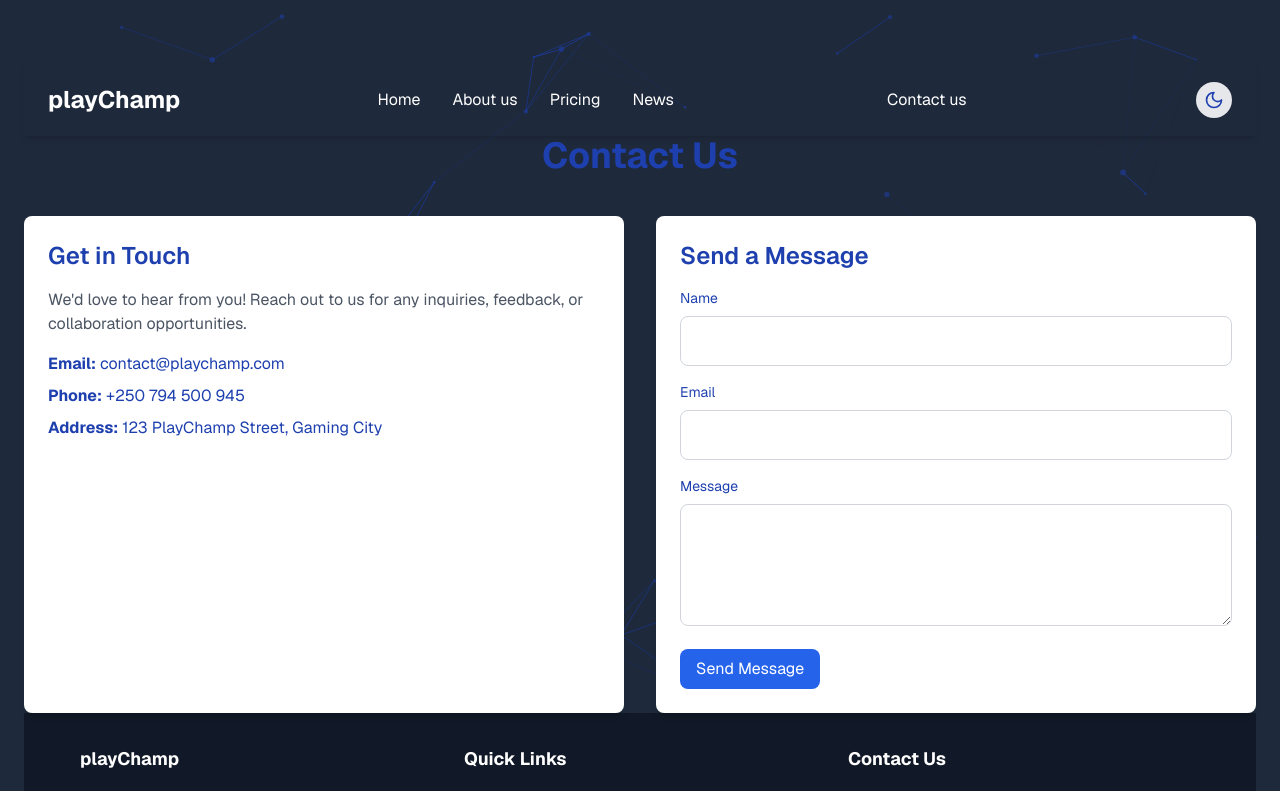
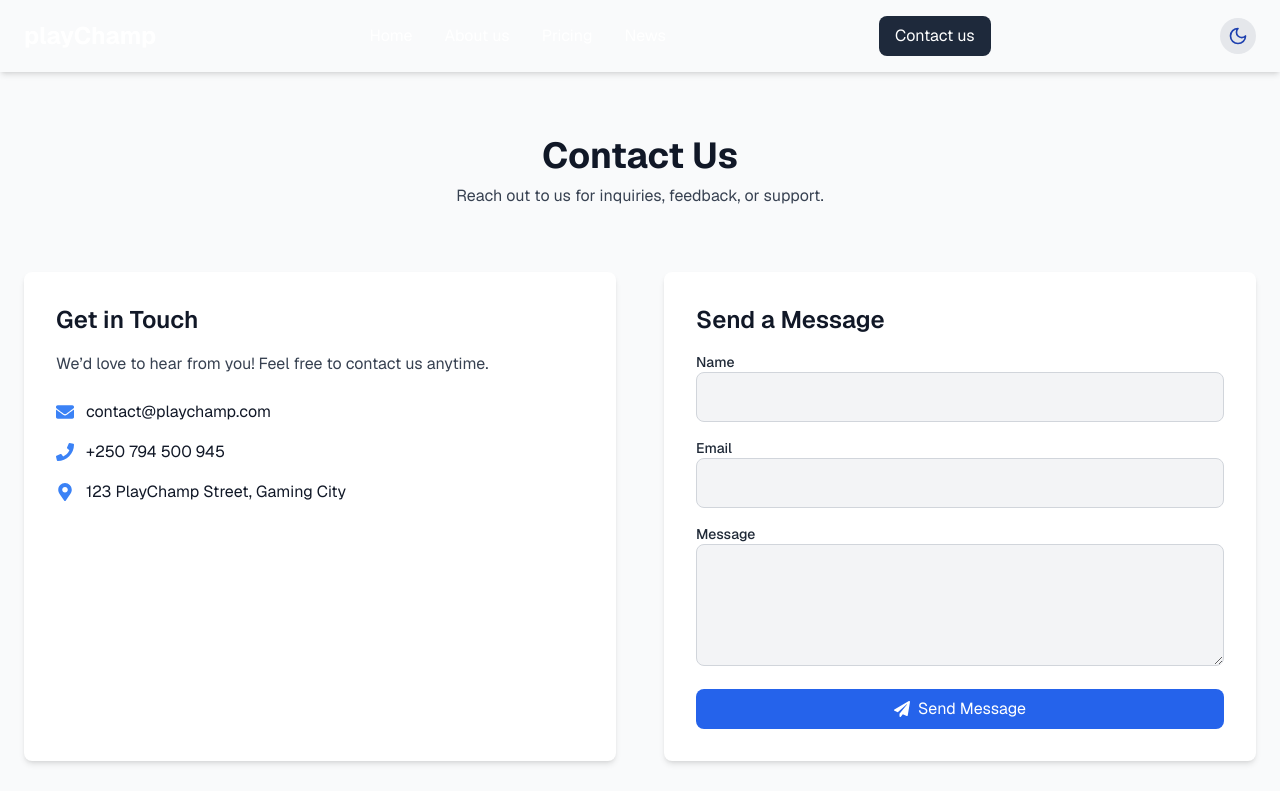
Before and after one commit to fabriceCODER/play_champ, a Next.js app: page /contact in a window 1280 px wide. Shown: the top 791 px of the page. Built offline with nearby package versions, Linux system fonts and the light colour scheme.

Commit message:
feat: Added FAQ page

```diff
--- /dev/null
+++ b/app/FAQ/page.js
@@ -0,0 +1,77 @@
+"use client";
+
+import { useState } from "react";
+import Header from "@/app/components/Header";
+import Footer from "@/app/components/Footer";
+import { FaChevronDown } from "react-icons/fa";
+
+const faqs = [
+    {
+        question: "What is PlayChamp?",
+        answer: "PlayChamp is a platform for discovering and playing the best play-to-earn games, offering a seamless gaming experience."
+    },
+    {
+        question: "How can I contact customer support?",
+        answer: "You can reach us via email at contact@playchamp.com or through the Contact page on our website."
+    },
+    {
+        question: "Is PlayChamp free to use?",
+        answer: "Yes! PlayChamp is free to explore. Some games may have in-app purchases or require a subscription."
+    },
+    {
+        question: "Do I need an account to play games?",
+        answer: "Yes, you need to sign up to track progress, earn rewards, and access exclusive features."
+    },
+    {
+        question: "How do I report a bug or issue?",
+        answer: "You can report bugs by contacting our support team at support@playchamp.com."
+    }
+];
+
+export default function FAQ() {
+    const [openIndex, setOpenIndex] = useState(null);
+
+    const toggleFAQ = (index) => {
+        setOpenIndex(openIndex === index ? null : index);
+    };
+
+    return (
+        <main className="bg-gray-50 dark:bg-gray-900 text-gray-900 dark:text-gray-100 min-h-screen">
+            <Header />
+
+            {/* Page Title */}
+            <section className="py-16 text-center">
+                <h1 className="text-4xl font-bold">Frequently Asked Questions</h1>
+                <p className="text-gray-700 dark:text-gray-300 mt-2">
+                    Find answers to the most common questions about PlayChamp.
+                </p>
+            </section>
+
+            {/* FAQ Section */}
+            <section className="container mx-auto px-6 max-w-3xl pb-16">
+                <div className="bg-white dark:bg-gray-800 p-8 rounded-lg shadow-md">
+                    {faqs.map((faq, index) => (
+                        <div key={index} className="border-b border-gray-300 dark:border-gray-600">
+                            <button
+                                className="w-full flex justify-between items-center py-4 text-lg font-medium text-left text-gray-900 dark:text-gray-100 focus:outline-none"
+                                onClick={() => toggleFAQ(index)}
+                            >
+                                {faq.question}
+                                <FaChevronDown className={`transition-transform ${openIndex === index ? "rotate-180" : ""}`} />
+                            </button>
+                            <div
+                                className={`overflow-hidden transition-all ${
+                                    openIndex === index ? "max-h-40" : "max-h-0"
+                                }`}
+                            >
+                                <p className="text-gray-700 dark:text-gray-300 py-2">{faq.answer}</p>
+                            </div>
+                        </div>
+                    ))}
+                </div>
+            </section>
+
+            <Footer />
+        </main>
+    );
+}
--- a/app/about/page.jsx
+++ b/app/about/page.jsx
@@ -4,6 +4,7 @@ import ContactForm from "../components/ContactForm";
 import Gallery from "@/app/components/Gallery";
 import Footer from "@/app/components/Footer";
 import Header from "@/app/components/Header";
+import CTA from "@/app/components/CTA";
 
 export default function AboutUs() {
     return (
@@ -12,7 +13,7 @@ export default function AboutUs() {
             <Carousel />
             <CardSection />
             <Gallery />
-            <ContactForm />
+            <CTA />
             <Footer />
         </div>
     );
--- a/app/components/Gallery.js
+++ b/app/components/Gallery.js
@@ -4,28 +4,86 @@ import { useState } from "react";
 
 export default function Gallery() {
     const [images] = useState([
-        { src: "/images/gal1.jpg", alt: "Game 1" },
-        { src: "/images/gal2.jpg", alt: "Game 2" },
-        { src: "/images/gal3.jpg", alt: "Game 3" },
-        { src: "/images/gal4.jpg", alt: "Game 4" },
-        { src: "/images/gal5.jpg", alt: "Game 5" },
-        { src: "/images/gal6.jpg", alt: "Game 6" },
+        { src: "/images/gal1.jpg", alt: "Blaze" },
+        { src: "/images/gal2.jpg", alt: "Venom" },
+        { src: "/images/gal3.jpg", alt: "Shadow" },
+        { src: "/images/gal4.jpg", alt: "Fury" },
+        { src: "/images/gal5.jpg", alt: "Nova" },
+        { src: "/images/gal6.jpg", alt: "Ace" },
     ]);
 
     return (
-        <section className="py-16 bg-gray-100 dark:bg-gray-800">
+        <section className="py-16 bg-gray-100 dark:bg-gray-800 relative">
+            {/* Decorative Icons */}
+            <div className="absolute top-10 left-10 w-12 h-12 bg-blue-100 dark:bg-blue-800 rounded-full flex items-center justify-center">
+                <svg
+                    xmlns="http://www.w3.org/2000/svg"
+                    className="h-6 w-6 text-primary dark:text-white"
+                    fill="none"
+                    viewBox="0 0 24 24"
+                    stroke="currentColor"
+                    strokeWidth={2}
+                >
+                    <path
+                        strokeLinecap="round"
+                        strokeLinejoin="round"
+                        d="M14.828 9l2.121 2.121a4 4 0 010 5.657l-2.828 2.829a4 4 0 01-5.657 0L6.343 16.78a4 4 0 010-5.657L8.464 9m5.657-5.657L9 8.465"
+                    />
+                </svg>
+            </div>
+            <div className="absolute bottom-10 right-10 w-12 h-12 bg-purple-100 dark:bg-purple-800 rounded-full flex items-center justify-center">
+                <svg
+                    xmlns="http://www.w3.org/2000/svg"
+                    className="h-6 w-6 text-primary dark:text-white"
+                    fill="none"
+                    viewBox="0 0 24 24"
+                    stroke="currentColor"
+                    strokeWidth={2}
+                >
+                    <path
+                        strokeLinecap="round"
+                        strokeLinejoin="round"
+                        d="M15 10l4.536 4.536a5 5 0 010 7.072l-2.829 2.828a5 5 0 01-7.072 0L5.464 17.607a5 5 0 010-7.072L10 5"
+                    />
+                </svg>
+            </div>
+
             <div className="container mx-auto px-6">
+                {/* Section Header */}
                 <h2 className="text-3xl font-bold text-center mb-8 text-primary dark:text-white">
                     Our Gallery
                 </h2>
+
+                {/* Images Grid */}
                 <div className="grid grid-cols-1 sm:grid-cols-2 md:grid-cols-3 gap-6">
                     {images.map((image, index) => (
                         <div key={index} className="relative overflow-hidden group">
+                            {/* Decorative Icon on Each Image */}
+                            <div className="absolute top-3 left-3 w-8 h-8 bg-yellow-100 dark:bg-yellow-800 rounded-full flex items-center justify-center">
+                                <svg
+                                    xmlns="http://www.w3.org/2000/svg"
+                                    className="h-4 w-4 text-primary dark:text-white"
+                                    fill="none"
+                                    viewBox="0 0 24 24"
+                                    stroke="currentColor"
+                                    strokeWidth={2}
+                                >
+                                    <path
+                                        strokeLinecap="round"
+                                        strokeLinejoin="round"
+                                        d="M3 10l1.514 1.514a3 3 0 004.242 0L15 5.343m5 5L16.343 5"
+                                    />
+                                </svg>
+                            </div>
+
+                            {/* Image */}
                             <img
                                 src={image.src}
                                 alt={image.alt}
                                 className="w-full h-64 object-cover rounded-lg shadow-lg transition-transform duration-300 group-hover:scale-110"
                             />
+
+                            {/* Hover Overlay */}
                             <div className="absolute inset-0 bg-black bg-opacity-50 flex items-center justify-center opacity-0 group-hover:opacity-100 transition-opacity duration-300">
                                 <p className="text-white text-lg font-semibold">{image.alt}</p>
                             </div>
--- a/app/contact/page.jsx
+++ b/app/contact/page.jsx
@@ -1,7 +1,9 @@
-"use client"
+"use client";
+
 import { useState } from "react";
 import Header from "@/app/components/Header";
 import Footer from "@/app/components/Footer";
+import { FaEnvelope, FaPhone, FaMapMarkerAlt, FaPaperPlane } from "react-icons/fa";
 
 export default function Contact() {
     const [formData, setFormData] = useState({
@@ -20,45 +22,58 @@ export default function Contact() {
 
     const handleSubmit = (e) => {
         e.preventDefault();
-        // Handle form submission logic here (e.g., send to backend)
-        alert("Message sent!");
+        alert("Message sent successfully!");
         setFormData({ name: "", email: "", message: "" });
     };
 
     return (
-        <main className="bg-background dark:bg-darkBackground text-primary dark:text-white min-h-screen py-16">
-            <div className="container mx-auto px-6">
-                {/* Header Section */}
+        <main className="bg-gray-50 dark:bg-gray-900 text-gray-900 dark:text-gray-100 min-h-screen">
             <Header />
-                <h1 className="text-4xl font-bold text-center mb-10">Contact Us</h1>
-                <div className="flex flex-col md:flex-row gap-8">
-                    {/* Contact Details */}
-                    <div className="bg-white dark:bg-gray-800 p-6 rounded-lg shadow-md flex-1">
+
+            {/* Page Title */}
+            <section className="py-16 text-center">
+                <h1 className="text-4xl font-bold">Contact Us</h1>
+                <p className="text-gray-700 dark:text-gray-300 mt-2">
+                    Reach out to us for inquiries, feedback, or support.
+                </p>
+            </section>
+
+            {/* Contact Section */}
+            <section className="container mx-auto px-6 grid md:grid-cols-2 gap-12 pb-16">
+                {/* Contact Info */}
+                <div className="bg-white dark:bg-gray-800 p-8 rounded-lg shadow-md">
                     <h2 className="text-2xl font-semibold mb-4">Get in Touch</h2>
-                        <p className="text-gray-600 dark:text-gray-400 mb-4">
-                            We'd love to hear from you! Reach out to us for any inquiries, feedback, or collaboration opportunities.
+                    <p className="text-gray-700 dark:text-gray-300 mb-6">
+                        We’d love to hear from you! Feel free to contact us anytime.
                     </p>
-                        <ul className="space-y-2">
-                            <li>
-                                <strong>Email:</strong> contact@playchamp.com
-                            </li>
-                            <li>
-                                <strong>Phone:</strong> +250 794 500 945
-                            </li>
-                            <li>
-                                <strong>Address:</strong> 123 PlayChamp Street, Gaming City
-                            </li>
-                        </ul>
+                    <div className="space-y-4">
+                        <div className="flex items-center space-x-3">
+                            <FaEnvelope className="text-blue-500 text-lg" />
+                            <span className="text-gray-900 dark:text-gray-100">
+                                contact@playchamp.com
+                            </span>
+                        </div>
+                        <div className="flex items-center space-x-3">
+                            <FaPhone className="text-blue-500 text-lg" />
+                            <span className="text-gray-900 dark:text-gray-100">+250 794 500 945</span>
+                        </div>
+                        <div className="flex items-center space-x-3">
+                            <FaMapMarkerAlt className="text-blue-500 text-lg" />
+                            <span className="text-gray-900 dark:text-gray-100">
+                                123 PlayChamp Street, Gaming City
+                            </span>
+                        </div>
+                    </div>
                 </div>
 
                 {/* Contact Form */}
                 <form
                     onSubmit={handleSubmit}
-                        className="bg-white dark:bg-gray-800 p-6 rounded-lg shadow-md flex-1"
+                    className="bg-white dark:bg-gray-800 p-8 rounded-lg shadow-md"
                 >
                     <h2 className="text-2xl font-semibold mb-4">Send a Message</h2>
                     <div className="mb-4">
-                            <label className="block text-sm mb-2" htmlFor="name">
+                        <label className="block text-sm font-medium text-gray-800 dark:text-gray-200" htmlFor="name">
                             Name
                         </label>
                         <input
@@ -68,11 +83,11 @@ export default function Contact() {
                             value={formData.name}
                             onChange={handleInputChange}
                             required
-                                className="w-full p-3 rounded-lg border border-gray-300 dark:border-gray-700 focus:outline-none focus:ring-2 focus:ring-blue-500"
+                            className="w-full p-3 rounded-lg border border-gray-300 dark:border-gray-600 bg-gray-100 dark:bg-gray-700 text-gray-900 dark:text-gray-100 focus:outline-none focus:ring-2 focus:ring-blue-500"
                         />
                     </div>
                     <div className="mb-4">
-                            <label className="block text-sm mb-2" htmlFor="email">
+                        <label className="block text-sm font-medium text-gray-800 dark:text-gray-200" htmlFor="email">
                             Email
                         </label>
                         <input
@@ -82,11 +97,11 @@ export default function Contact() {
                             value={formData.email}
                             onChange={handleInputChange}
                             required
-                                className="w-full p-3 rounded-lg border border-gray-300 dark:border-gray-700 focus:outline-none focus:ring-2 focus:ring-blue-500"
+                            className="w-full p-3 rounded-lg border border-gray-300 dark:border-gray-600 bg-gray-100 dark:bg-gray-700 text-gray-900 dark:text-gray-100 focus:outline-none focus:ring-2 focus:ring-blue-500"
                         />
                     </div>
                     <div className="mb-4">
-                            <label className="block text-sm mb-2" htmlFor="message">
+                        <label className="block text-sm font-medium text-gray-800 dark:text-gray-200" htmlFor="message">
                             Message
                         </label>
                         <textarea
@@ -96,20 +111,20 @@ export default function Contact() {
                             onChange={handleInputChange}
                             required
                             rows="4"
-                                className="w-full p-3 rounded-lg border border-gray-300 dark:border-gray-700 focus:outline-none focus:ring-2 focus:ring-blue-500"
+                            className="w-full p-3 rounded-lg border border-gray-300 dark:border-gray-600 bg-gray-100 dark:bg-gray-700 text-gray-900 dark:text-gray-100 focus:outline-none focus:ring-2 focus:ring-blue-500"
                         ></textarea>
                     </div>
                     <button
                         type="submit"
-                            className="bg-blue-600 text-white py-2 px-4 rounded-lg hover:bg-blue-700"
+                        className="bg-blue-600 text-white flex items-center justify-center py-2 px-4 rounded-lg hover:bg-blue-700 w-full"
                     >
+                        <FaPaperPlane className="mr-2" />
                         Send Message
                     </button>
                 </form>
-                </div>
-                {/* Footer Section */}
+            </section>
+
             <Footer />
-            </div>
         </main>
     );
 }
--- a/package.json
+++ b/package.json
@@ -18,6 +18,7 @@
     "next": "15.1.6",
     "react": "^19.0.0",
     "react-dom": "^19.0.0",
+    "react-icons": "^5.4.0",
     "react-tsparticles": "^2.12.2",
     "tsparticles": "^2.12.0"
   },
```
Also changed, not shown: app/components/FeaturedProjects.js (+76 -10 lines), 1 other file (tests, documents, lock files or other folders). Lines whose indentation alone changed are shown as unchanged.
